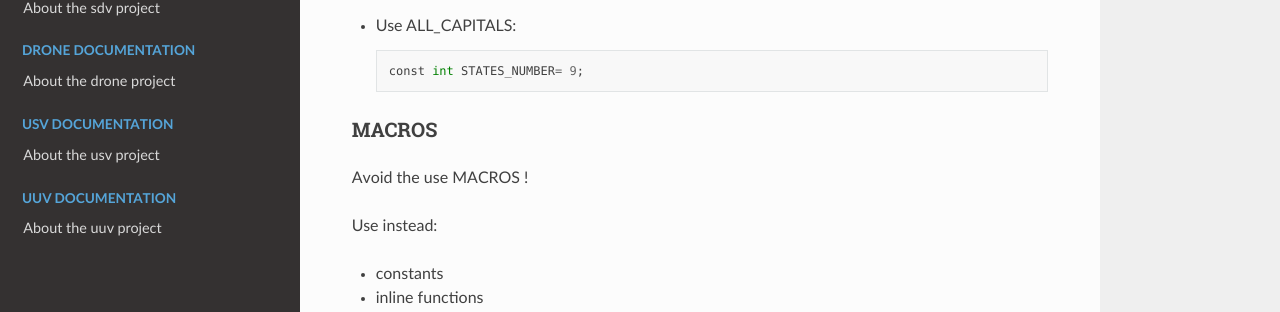
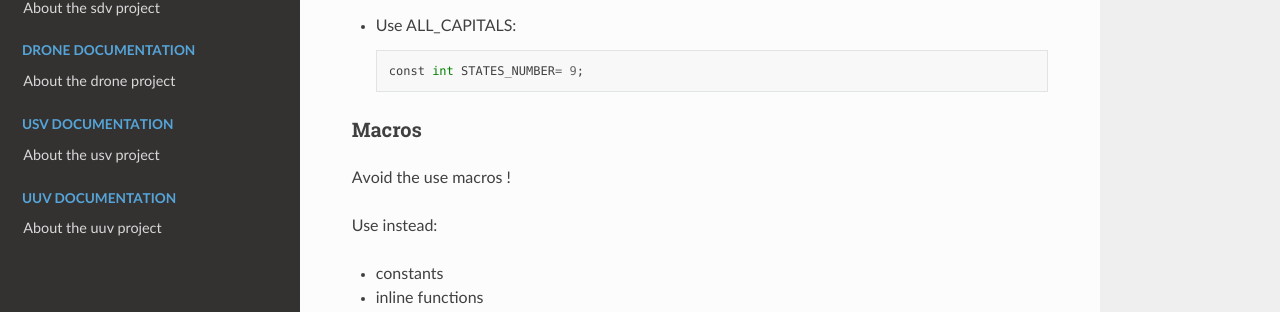
Before and after one commit to vanttec/vanttec_documentation, a Sphinx documentation site: the page built from source/vsd/vsd_programming_standards.rst, in a window 1280 px wide and 900 px high, scrolled down 11517 px. Shown: the part 144-456 px from the top of the window. Built offline with Sphinx 7.4.7 and the Read the Docs theme 2.0.0, drawn with Linux system fonts in a browser that asks for light colours; pages that are not in the unit, such as notebooks, are missing from menus.

```diff
--- a/source/vsd/vsd_programming_standards.rst
+++ b/source/vsd/vsd_programming_standards.rst
@@ -518,10 +518,10 @@ Constant Naming
     const int STATES_NUMBER= 9;
 
 
-MACROS
+Macros
 ------
 
-Avoid the use MACROS !
+Avoid the use macros !
 
 Use instead:
 
```
